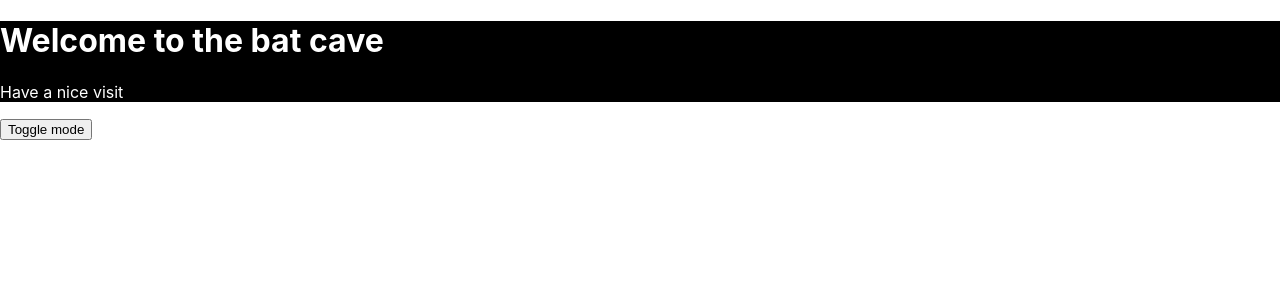
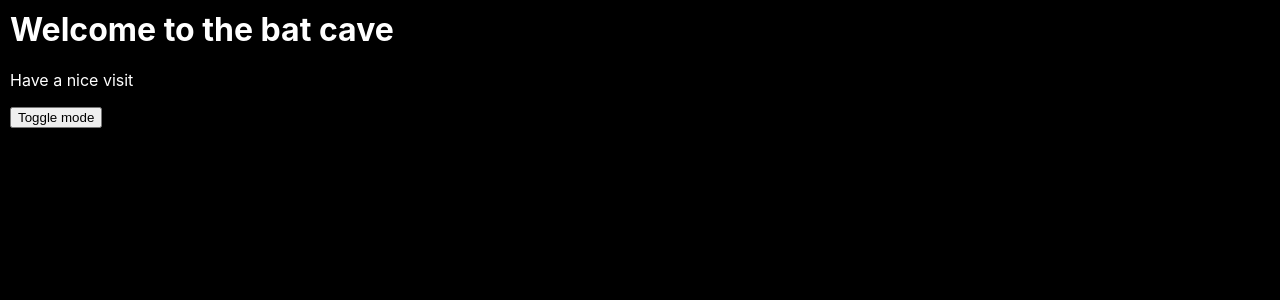
Before and after one commit to benmaudslay/m28-demo, a React (Create React App) app: page / in a window 1280 px wide. Shown: the top 300 px of the page. Built offline with nearby package versions, Linux system fonts and the light colour scheme.

Commit message:
more conditional rendering

```diff
--- a/src/App.css
+++ b/src/App.css
@@ -1,6 +1,12 @@
 .container {
-  height: 100%;
-  width: 100%;
+  height: 100vh;
+  width: auto;
+
+  padding: 10px;
+}
+
+h1 {
+  margin-top: 0;
 }
 
 .container div img {
--- a/src/App.jsx
+++ b/src/App.jsx
@@ -13,18 +13,10 @@ const App = () => {
   }
 
   return (
-    <div>
-      {darkMode ? (
-        <div className="darkMode">
-          <h1>Welcome to the bat cave</h1>
-          <p>Have a nice visit</p>
-        </div>
-      ) : (
-        <div>
-          <h1>Welcome to Heaven</h1>
-          <p>Have a fun visit</p>
-        </div>
-      )}
+    <div className={`container ${darkMode && "darkMode"}`}>
+      <h1>Welcome to the bat cave</h1>
+      <p>Have a nice visit</p>
+
       {/* <button onClick={() => setDarkMode(!darkMode)}>Toggle mode</button> */}
       <button onClick={handleToggle}>Toggle mode</button>
     </div>
--- a/src/index.css
+++ b/src/index.css
@@ -1,13 +1,14 @@
 body {
   margin: 0;
-  font-family: -apple-system, BlinkMacSystemFont, 'Segoe UI', 'Roboto', 'Oxygen',
-    'Ubuntu', 'Cantarell', 'Fira Sans', 'Droid Sans', 'Helvetica Neue',
+  padding: 0;
+  font-family: -apple-system, BlinkMacSystemFont, "Segoe UI", "Roboto", "Oxygen",
+    "Ubuntu", "Cantarell", "Fira Sans", "Droid Sans", "Helvetica Neue",
     sans-serif;
   -webkit-font-smoothing: antialiased;
   -moz-osx-font-smoothing: grayscale;
 }
 
 code {
-  font-family: source-code-pro, Menlo, Monaco, Consolas, 'Courier New',
+  font-family: source-code-pro, Menlo, Monaco, Consolas, "Courier New",
     monospace;
 }
```
